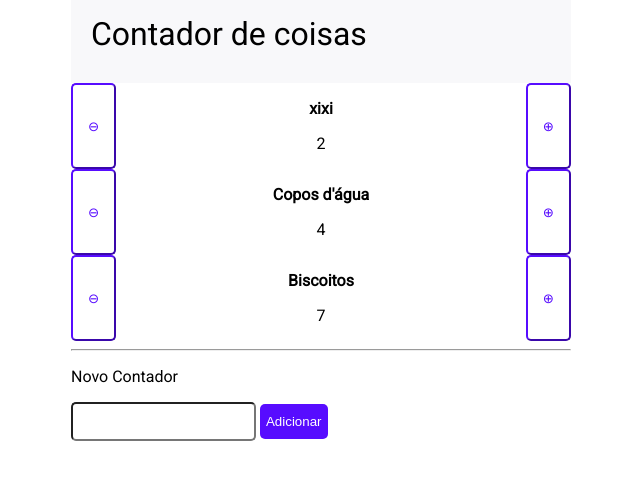
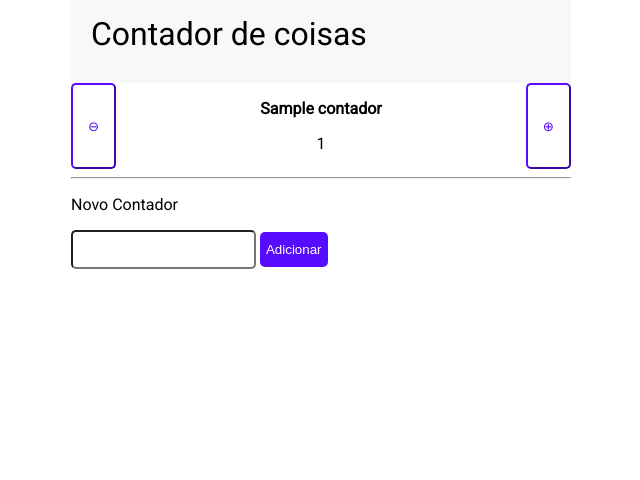
Before and after one commit to isabelaaaguilar/app_contador-, a PHP site: page / in a window 1280 px wide. Shown: the top 480 px of the page, without its empty margins (319-959 px from the left). Run offline with PHP 8.4, Linux system fonts and the light colour scheme; tables that the repository leaves empty hold one stand-in row (values such as "Sample post").

Commit message:
Fase 3 - Mostrando os contadores

```diff
--- a/banco.sql
+++ b/banco.sql
@@ -12,3 +12,7 @@ CREATE TABLE if not exists contador
 	primary key (codigo)
 
 );
+
+CREATE USER 'contador'@'localhost' IDENTIFIED BY 'senha123';
+
+GRANT ALL PRIVILEGES ON app_contador.* TO 'contador'@'localhost';
--- a/comandos.sql
+++ b/comandos.sql
@@ -3,6 +3,10 @@ use app_contador;
 SELECT * FROM contador;
 
 INSERT INTO contador values (null,'Vezes que apaguei/acendi a luz', 0);
+INSERT INTO contador values (null,'Vezes que disse obrigada', 0);
+INSERT INTO contador values (null,'Vezes que disse desculpa', 0);
+INSERT INTO contador values (null,'Copos D\'água', 0);
+
 
 UPDATE contador SET numero=numero+1 WHERE codigo=1;
 
--- /dev/null
+++ b/funcoes.php
@@ -0,0 +1,37 @@
+<?php
+/* funcoes */
+
+function criarConexao()
+{
+	$banco = "app_contador";
+	$usuario = "contador";
+	$senha = "senha123";
+	$conexao = new PDO("mysql:host=localhost;dbname=${banco}",
+		$usuario, $senha,array(PDO::MYSQL_ATTR_INIT_COMMAND => "SET NAMES utf8") );
+	return $conexao;
+}
+
+function buscarContadores()
+{
+	$conexao = criarConexao();
+	$sql = "SELECT * FROM contador";
+	$comando = $conexao->query($sql);
+	return $comando->fetchAll();
+}
+
+function criarContador($nome)
+{
+
+}
+
+function incrementarContador($id)
+{
+
+}
+
+function decrementarContador($id)
+{
+
+}
+
+?>
--- a/index.php
+++ b/index.php
@@ -1,3 +1,15 @@
+<?php
+	require ('funcoes.php');
+
+	$contadores = buscarContadores();
+
+	/*foreach ($contadores as $c)
+	{
+		echo '<p>' . $c['nome'] . '</p>';
+	}*/
+
+?>
+
 <!DOCTYPE html>
 <html lang="en">
 <head>
@@ -16,33 +28,20 @@
 
 	<main>
 		<div id="container">
+		<?php foreach ($contadores as $c ): ?>
+
 			<div class="contador">
 				<button class="bot">⊖</button>
 				<div>
-					<p class="nome">xixi</p>
-					<p class="num">2</p>
+					<p class="nome"><?= $c['nome'] ?></p>
+					<p class="num"><?= $c['numero'] ?></p>
 				</div>
 				<button class="bot">⊕</button>
 
 			</div>
-			<div class="contador">
-				<button class="bot">⊖</button>
-				<div>
-					<p class="nome">Copos d'água</p>
-					<p class="num">4</p>
-				</div>
-				<button class="bot">⊕</button>
 
-			</div>
-			<div class="contador">
-				<button class="bot">⊖</button>
-				<div>
-					<p class="nome">Biscoitos</p>
-					<p class="num">7</p>
-				</div>
-				<button class="bot">⊕</button>
+		<?php endforeach; ?>
 
-			</div>
 		</div>
 	</main>
 	<hr>
```
